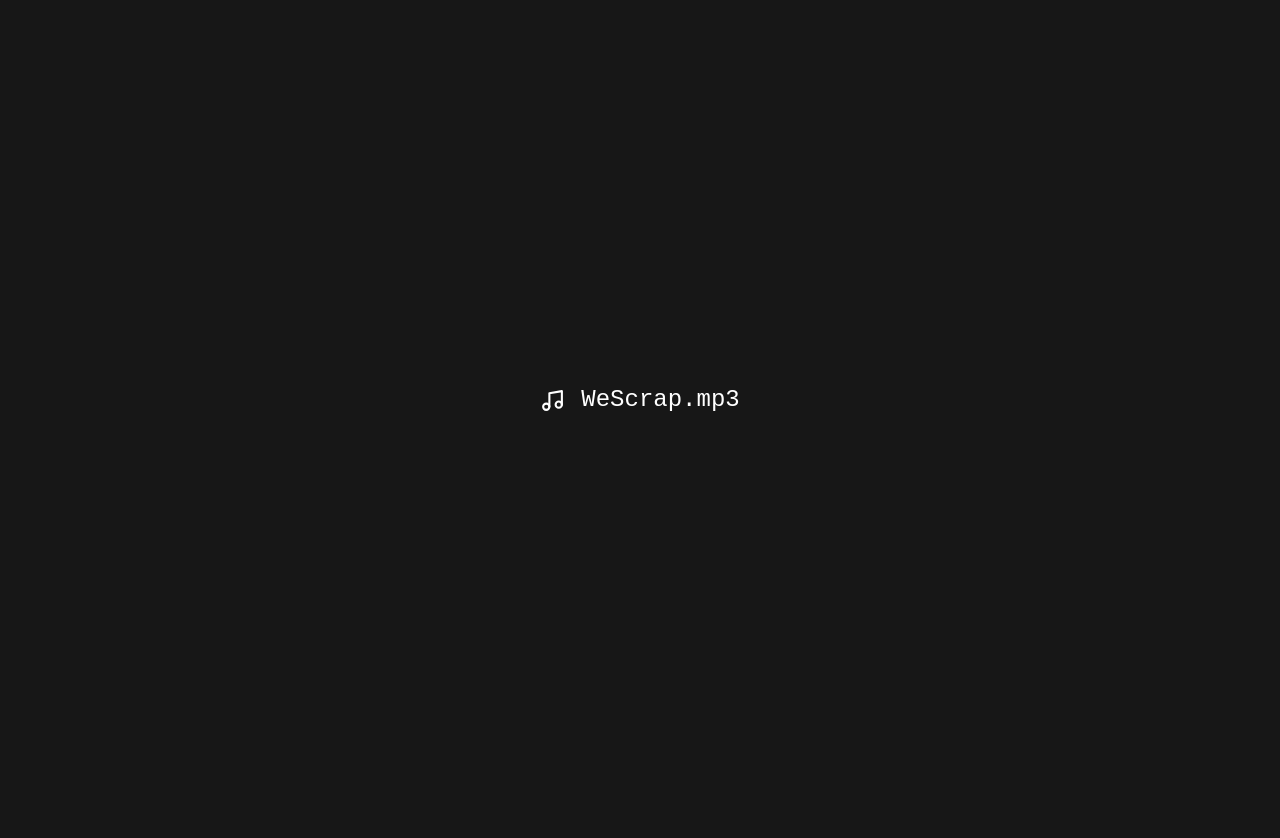
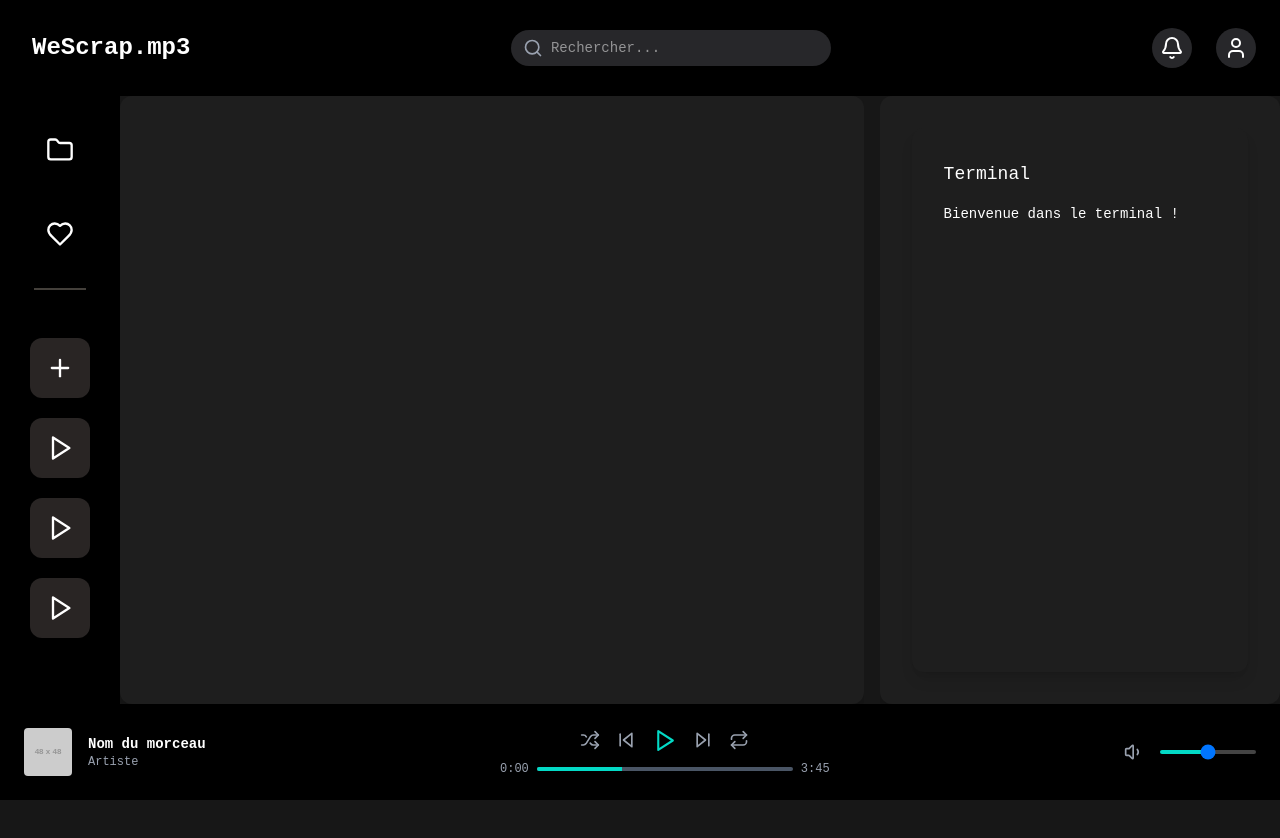
Before and after one commit to MathissGit/lma_sn2, a Next.js app: page / in a window 1280 px wide. Shown: the top 838 px of the page. Before the commit the page ends 800 px from the top, so only its background shows below. Built offline with nearby package versions, Linux system fonts and the light colour scheme.

Commit message:
feat: added layout style and compo

```diff
--- a/package.json
+++ b/package.json
@@ -13,7 +13,8 @@
     "lucide-react": "^0.503.0",
     "next": "15.3.1",
     "react": "^19.0.0",
-    "react-dom": "^19.0.0"
+    "react-dom": "^19.0.0",
+    "react-icons": "^5.5.0"
   },
   "devDependencies": {
     "@eslint/eslintrc": "^3",
--- /dev/null
+++ b/src/app/dashboard/page.tsx
@@ -0,0 +1,11 @@
+import { Music } from "lucide-react";
+
+export default function Dashboard() {
+return (
+    <main className="flex flex-col gap-[32px] row-start-2 items-center sm:items-start text-2xl">
+    <div className="flex items-center gap-4">
+        <Music size={25} /> WeScrap.mp3 Dashboard
+    </div>
+    </main>
+);
+}
--- a/src/app/layout.tsx
+++ b/src/app/layout.tsx
@@ -1,6 +1,9 @@
 import type { Metadata } from "next";
 import "@/styles/globals.css";
-
+import Footer from "@/components/Footer";
+import Header from "@/components/Header";
+import Sidebar from "@/components/Sidebar";
+import Terminal from "@/components/Terminal";
 
 export const metadata: Metadata = {
   title: "WeScrap.mp3",
@@ -9,15 +12,31 @@ export const metadata: Metadata = {
 
 export default function RootLayout({
   children,
-}: Readonly<{
+}: {
   children: React.ReactNode;
-}>) {
+}) {
   return (
     <html lang="en">
-      <body
-        className= "antialiased"
-      >
-        {children}
+      <body className="min-h-screen bg-[#121212] text-white overflow-hidden">
+        <Header />
+
+        <Sidebar />
+
+        <div className="ml-[120px] mt-24 mb-24 h-[calc(100vh-96px-96px)] flex gap-4">
+          <main className="flex-[0.65] h-full overflow-auto">
+            <div className="bg-[#1e1e1e] rounded-xl shadow-lg p-8 w-full h-full">
+              {children}
+            </div>
+          </main>
+
+          <section className="flex-[0.35] h-full overflow-auto">
+            <div className="bg-[#1e1e1e] rounded-xl shadow-lg p-8 w-full h-full">
+              <Terminal />
+            </div>
+          </section>
+        </div>
+
+        <Footer />
       </body>
     </html>
   );
--- a/src/app/page.tsx
+++ b/src/app/page.tsx
@@ -1,13 +1,8 @@
-import { Music } from "lucide-react";
-
 export default function Home() {
   return (
-    <div className="grid grid-rows-[20px_1fr_20px] items-center justify-items-center min-h-screen p-8 pb-20 gap-16 sm:p-20">
-      <main className="flex flex-col gap-[32px] row-start-2 items-center sm:items-start text-2xl">
-        <div className="flex items-center gap-4">
-        <Music size={25} /> WeScrap.mp3
-        </div>
-      </main>
-    </div>
+    <main className="flex flex-col gap-[32px] row-start-2 items-center sm:items-start text-2xl flex-grow">
+      <div className="flex items-center gap-4">
+      </div>
+    </main>
   );
 }
--- /dev/null
+++ b/src/components/Footer.tsx
@@ -0,0 +1,73 @@
+"use client";
+
+import { Play, SkipBack, SkipForward, Shuffle, Repeat, VolumeX, Volume1, Volume2 } from "lucide-react";
+import { useState } from "react";
+
+export default function Footer() {
+  const [volume, setVolume] = useState(50); // État pour le volume (0 à 100)
+
+  // Fonction pour déterminer l'icône de volume en fonction du niveau sonore
+  const getVolumeIcon = () => {
+    if (volume === 0) return <VolumeX size={20} className="text-gray-400" />;
+    if (volume > 0 && volume <= 50) return <Volume1 size={20} className="text-gray-400" />;
+    return <Volume2 size={20} className="text-gray-400" />;
+  };
+
+  return (
+    <footer className="fixed bottom-0 left-0 right-0 h-24 z-50 bg-[#000000] px-6 py-4 flex items-center justify-between">
+      <div className="flex items-center gap-4">
+        <img
+          src="https://via.placeholder.com/48"
+          alt="cover"
+          className="w-12 h-12 rounded"
+        />
+        <div>
+          <p className="text-sm font-semibold text-white">Nom du morceau</p>
+          <p className="text-xs text-gray-400">Artiste</p>
+        </div>
+      </div>
+
+      <div className="flex flex-col items-center gap-2">
+        <div className="flex items-center gap-4">
+          <button className="text-gray-400 hover:text-[#03DAC6] transition">
+            <Shuffle size={20} />
+          </button>
+          <button className="text-gray-400 hover:text-[#03DAC6] transition">
+            <SkipBack size={20} />
+          </button>
+          <button className="text-[#03DAC6] hover:text-white rounded-full transition">
+            <Play size={25} />
+          </button>
+          <button className="text-gray-400 hover:text-[#03DAC6] transition">
+            <SkipForward size={20} />
+          </button>
+          <button className="text-gray-400 hover:text-[#03DAC6] transition">
+            <Repeat size={20} />
+          </button>
+        </div>
+        <div className="flex items-center gap-2 w-full">
+          <span className="text-xs text-gray-400">0:00</span>
+          <div className="w-64 h-1 bg-gray-600 rounded-full overflow-hidden">
+            <div className="w-1/3 h-full bg-[#03DAC6]"></div>
+          </div>
+          <span className="text-xs text-gray-400">3:45</span>
+        </div>
+      </div>
+
+      <div className="flex items-center gap-4">
+        {getVolumeIcon()}
+        <input
+          type="range"
+          min="0"
+          max="100"
+          value={volume}
+          onChange={(e) => setVolume(Number(e.target.value))}
+          className="w-24 h-1 bg-[#03DAC6] rounded-full appearance-none cursor-pointer"
+          style={{
+            background: `linear-gradient(to right, #03DAC6 ${volume}%, #444 ${volume}%)`,
+          }}
+        />
+      </div>
+    </footer>
+  );
+}
--- /dev/null
+++ b/src/components/Header.tsx
@@ -0,0 +1,37 @@
+import { Search, User, Bell } from "lucide-react";
+
+export default function Header() {
+return (
+    <header className="fixed top-0 left-0 right-0 h-24 z-50 bg-[#000000] px-6 py-4 flex items-center justify-between">
+    <div className="text-white text-2xl font-bold ml-2">
+        WeScrap.mp3
+    </div>
+
+    <div className="flex-1 flex justify-center">
+        <div className="relative w-1/3">
+        <Search className="absolute left-3 top-1/2 transform -translate-y-1/2 text-gray-400" size={20} />
+        <input
+            type="text"
+            placeholder="Rechercher..."
+            className="w-full bg-zinc-800 text-white text-sm pl-10 py-2 rounded-full focus:outline-none focus:ring-2 focus:ring-[#03DAC6]"
+        />
+        </div>
+    </div>
+
+    <div className="flex items-center gap-6">
+        <button className="relative group bg-zinc-800 p-2 rounded-full transition-colors">
+        <Bell
+            size={24}
+            className="text-white group-hover:text-[#03DAC6] transition-colors"
+        />
+        </button>
+        <button className="relative group bg-zinc-800 p-2 rounded-full transition-colors">
+        <User
+            size={24}
+            className="text-white group-hover:text-[#03DAC6] transition-colors"
+        />
+        </button>
+    </div>
+    </header>
+);
+}
--- /dev/null
+++ b/src/components/Sidebar.tsx
@@ -0,0 +1,71 @@
+import { Folder, FolderOpen, Play, Plus, Heart } from "lucide-react";
+import { AiFillHeart } from "react-icons/ai";
+
+const playlists = [
+  { id: 1, name: "Chill" },
+  { id: 2, name: "Workout" },
+  { id: 3, name: "Lo-fi" },
+];
+
+export default function Sidebar() {
+  return (
+    <aside className="fixed top-24 bottom-24 left-0 w-[120px] z-40 bg-[#000000] overflow-auto">
+      <nav className="flex flex-col items-center py-6 px-4 gap-6">
+        <button
+          className="relative group p-4 rounded-xl transition"
+          title="Bibliothèque"
+        >
+          <Folder
+            size={28}
+            className="text-white group-hover:hidden transition-transform"
+          />
+          <FolderOpen
+            size={28}
+            className="text-[#03DAC6] hidden group-hover:inline transition-transform"
+          />
+        </button>
+
+        <button
+          className="relative group p-4 rounded-xl transition"
+          title="Morceaux aimés"
+        >
+          <Heart
+            size={28}
+            className="text-white group-hover:hidden transition-transform"
+          />
+          <AiFillHeart
+            size={28}
+            className="text-[#03DAC6] hidden group-hover:inline transition-transform"
+          />
+        </button>
+
+        <div className="w-3/5 border-t-2 border-stone-700"></div>
+
+        <div className="flex flex-col gap-5 mt-6 flex-1 overflow-y-auto">
+          <button
+            className="relative group p-4 rounded-xl transition bg-stone-800 rounded-xl"
+            title="Créer une playlist"
+          >
+            <Plus
+              size={28}
+              className="text-white group-hover:text-[#03DAC6] transition-transform "
+            />
+          </button>
+
+          {playlists.map((playlist) => (
+            <button
+              key={playlist.id}
+              className="relative group p-4 bg-stone-800 rounded-xl transition group-hover:bg-transparent"
+              title={`Playlist ${playlist.id}`}
+            >
+              <Play
+                size={28}
+                className="text-white group-hover:text-[#03DAC6] transition-transform"
+              />
+            </button>
+          ))}
+        </div>
+      </nav>
+    </aside>
+  );
+}
--- a/src/components/Terminal.tsx
+++ b/src/components/Terminal.tsx
@@ -0,0 +1,8 @@
+export default function Terminal() {
+  return (
+    <div className="bg-[#1e1e1e] rounded-xl shadow-lg p-8 w-full h-full">
+      <h2 className="text-white text-lg">Terminal</h2>
+      <p className="text-white text-sm mt-4">Bienvenue dans le terminal !</p>
+    </div>
+  );
+}
```
Also changed, not shown: 1 other file (tests, documents, lock files or other folders).
